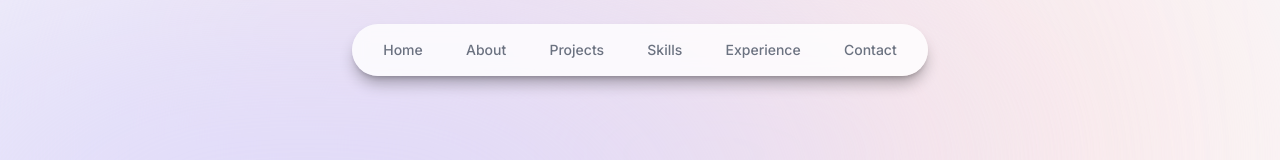
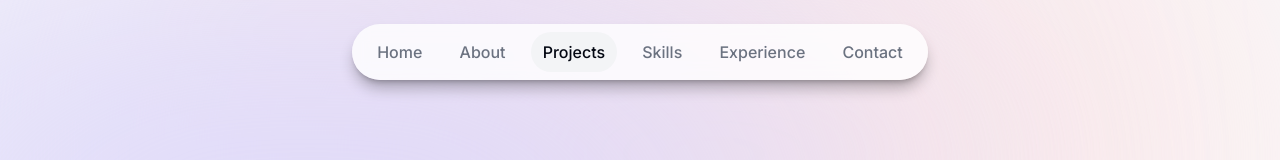
Before and after one commit to fchoi1/portfolio_v2, a Next.js app: page / in a window 1280 px wide. Shown: the top 160 px of the page. Built offline with nearby package versions, Linux system fonts and the light colour scheme.

Commit message:
added headers

```diff
--- a/app/layout.tsx
+++ b/app/layout.tsx
@@ -2,6 +2,7 @@ import type { Metadata } from "next";
 import { Inter, Oxygen, Roboto } from "next/font/google";
 
 import Header from "@/components/header";
+import ActiveSectionProvider from "@/context/active-section";
 import "./globals.css";
 
 const inter = Inter({ subsets: ["latin"] });
@@ -23,10 +24,10 @@ export default function RootLayout({ children }: Readonly<{ children: React.Reac
         {/* dark:bg-[#676394]" */}
         <div className="bg-[#fbe2e3] absolute top-[-6rem] -z-10 right-[1rem] h-[31.25rem] w-[31.25rem] rounded-full blur-[10rem] sm:w-[68.75rem] dark:bg-[#946263]"></div>
         <div className="bg-[#dbd7fb] absolute top-[-1rem] -z-10 left-[-35rem] h-[31.25rem] w-[50rem] rounded-full blur-[10rem] sm:w-[68.75rem] md:left-[-33rem] lg:left-[-28rem] xl:left-[-15rem] 2xl:left-[-5rem] dark:bg-[#676394]"></div>
-
-        <Header />
-
-        {children}
+        <ActiveSectionProvider>
+          <Header />
+          {children}
+        </ActiveSectionProvider>
       </body>
     </html>
   );
--- a/components/about.tsx
+++ b/components/about.tsx
@@ -2,7 +2,7 @@ import Section from "./section";
 
 export default function About() {
   return (
-    <Section addBottom title="About me" id="about">
+    <Section title="About me" id="About">
       <div className="leading-8">
         <p className="mb-3 text-sm sm:text-base">
           After graduating with a Bachelor of Applied Science in{" "}
--- a/components/header.tsx
+++ b/components/header.tsx
@@ -1,42 +1,60 @@
 "use client";
 
+import { useActiveSectionContext } from "@/context/active-section";
 import { links } from "@/lib/data";
-import { motion } from "framer-motion";
+import clsx from "clsx";
+import { AnimatePresence, motion } from "framer-motion";
 import Link from "next/link";
-import { useState } from "react";
 
 export default function Header() {
-  const [activeSection, setActiveSection] = useState("Home");
-
+  const { activeSection, setActiveSection } = useActiveSectionContext();
   return (
     <header className="z-[999] relative">
       <motion.div
-        className="fixed left-1/2 flex justify-center items-center w-full -translate-x-1/2
+        className="fixed left-1/2 flex justify-center items-center w-full -translate-x-1/2 h-16
           rounded-none border-white border-opacity-40
         bg-white bg-opacity-80 shadow-lg shadow-black/[0.3] backdrop-blur-[0.5rem]
-          sm:top-6 sm:rounded-full sm:w-[36rem] sm:text-sm"
+          sm:top-6 sm:rounded-full sm:w-[36rem] sm:text-sm sm:h-14"
         initial={{ y: -100, x: "-50%", opacity: 0 }}
         animate={{ y: 0, x: "-50%", opacity: 1 }}
+      ></motion.div>
+
+      <nav className="fixed top-[0.3rem] left-1/2 -translate-x-1/2 w-full sm:h-[initial] sm:top-6 sm:w-[36rem] sm:px-3 sm:py-2">
+        <ul
+          className="text-[0.8em] flex flex-row gap-x-3 flex-wrap justify-center items-center center w-full font-medium text-gray-500
+            sm:justify-evenly sm:gap-3 sm:w-[inital] sm:flex-nowrap sm:text-base "
         >
-        <nav className="flex flex-wrap justify-around w-full sm:px-3 sm:py-1">
-          <ul className="flex flex-row flex-wrap justify-evenly center w-full gap-3 font-medium text-gray-500 sm:w-[inital] ">
           {links.map((link, index) => (
             <motion.li
+              className="relative h-3/4 flex items-center justify-center"
               key={index}
               initial={{ y: -100, opacity: 0 }}
               animate={{ y: 0, opacity: 1 }}
             >
               <Link
-                  className="flex w-full items-center justify-center p-3 hover:text-gray-950 transition"
                 href={link.hash}
+                className={clsx(
+                  "flex w-full items-center justify-center px-2 py-1 sm:px-3 sm:py-2 hover:text-gray-950 transition",
+                  { "text-gray-950": activeSection === link.name }
+                )}
+                onClick={() => setActiveSection(link.name)}
               >
                 {link.name}
+
+                <AnimatePresence>
+                  {link.name === activeSection && (
+                    <motion.span
+                      className="rounded-full bg-gray-100 absolute inset-0 -z-10"
+                      layoutId="activeSection"
+                      transition={{ type: "spring", stiffness: 380, damping: 30 }}
+                    ></motion.span>
+                  )}
+                </AnimatePresence>
               </Link>
             </motion.li>
           ))}
         </ul>
       </nav>
-      </motion.div>
     </header>
   );
 }
--- a/components/intro.tsx
+++ b/components/intro.tsx
@@ -1,14 +1,26 @@
 "use client";
 
+import { useActiveSectionContext } from "@/context/active-section";
 import avatarImg from "@/public/images/avatar/fabio-choi.png";
 import { motion } from "framer-motion";
 import Image from "next/image";
 import Link from "next/link";
+import { useEffect } from "react";
 import { BsArrowRightCircle, BsBoxArrowInUpRight, BsGithub, BsLinkedin } from "react-icons/bs";
+import { useInView } from "react-intersection-observer";
 
 export default function Intro() {
+  const { ref, inView } = useInView({ threshold: 0.75 });
+  const { setActiveSection } = useActiveSectionContext();
+  useEffect(() => {
+    if (inView) {
+      setActiveSection("Home");
+    }
+  }, [inView, setActiveSection]);
+
   return (
     <section
+      ref={ref}
       id="home"
       className="px-2 mt-10 mb-28 max-w-[20rem] text-center scroll-mt-60
       sm:px-10 sm:mb-0 sm:max-w-[30rem] md:max-w-[40rem] lg:max-w-[50rem] box-content"
--- a/components/project.tsx
+++ b/components/project.tsx
@@ -51,7 +51,7 @@ export default function Project({ title, description, tags, link, imageDir, imag
         >
           <h3 className="text-xl gap-4 font-semibold flex justify-center items-center md:text-2xl sm:justify-normal sm:items-start">
             <span>{title}</span>
-            {link ? (
+            {!!link ?? (
               <a
                 className="outline-none transition hover:scale-110 focus:scale-110 border border-black/35 rounded-full p-1"
                 href={link}
@@ -59,7 +59,7 @@ export default function Project({ title, description, tags, link, imageDir, imag
               >
                 <BsGithub />
               </a>
-            ) : null}
+            )}
           </h3>
           <p className="mt-2 leading-relaxed text-gray-700 h-full text-xs lg:text-base">
             {description}
--- a/components/projects.tsx
+++ b/components/projects.tsx
@@ -6,7 +6,7 @@ import Section from "./section";
 
 export default function projects() {
   return (
-    <Section addBottom title="My projects" id="projects">
+    <Section title="My projects" id="Projects">
       <div>
         {projectsData.map((project, index) => (
           <React.Fragment key={index}>
--- a/components/section.tsx
+++ b/components/section.tsx
@@ -1,22 +1,32 @@
 "use client";
 
+import { useActiveSectionContext } from "@/context/active-section";
+import { links } from "@/lib/data";
 import { motion } from "framer-motion";
-import React from "react";
+import React, { useEffect } from "react";
+import { useInView } from "react-intersection-observer";
 
 type SectionProps = {
   children: React.ReactNode;
-  addBottom?: boolean;
-  title?: string;
-  id?: string;
+  title: string;
+  id: (typeof links)[number]["name"];
 };
 
-export default function Section({ children, id, addBottom, title }: SectionProps) {
+export default function Section({ children, id, title }: SectionProps) {
+  const { ref, inView } = useInView({ threshold: 0.75 });
+  const { setActiveSection } = useActiveSectionContext();
+  useEffect(() => {
+    if (inView) {
+      setActiveSection(id);
+    }
+  }, [inView, setActiveSection]);
+
   return (
     <motion.section
       id={id}
-      className={`px-2 mt-10 mb-28 max-w-[20rem] text-center scroll-mt-28
-      ${addBottom ? "sm:mb-40" : "sm:mb-0"}
-      sm:px-10 sm:max-w-[30rem] md:max-w-[40rem] lg:max-w-[50rem] box-content`}
+      ref={ref}
+      className="px-2 mt-10 mb-28 max-w-[20rem] text-center scroll-mt-28
+        sm:mb-40 sm:px-10 sm:max-w-[30rem] md:max-w-[40rem] lg:max-w-[50rem] box-content"
       initial={{ opacity: 0, y: 100 }}
       animate={{ opacity: 1, y: 0 }}
       transition={{ delay: 0.175 }}
--- /dev/null
+++ b/context/active-section.tsx
@@ -0,0 +1,30 @@
+"use client";
+
+import { links } from "@/lib/data";
+import React, { createContext, useContext, useState } from "react";
+
+type SectionName = (typeof links)[number]["name"];
+type ActiveSectionProviderProps = {
+  children: React.ReactNode;
+};
+
+type ActiveSectionContextType = {
+  activeSection: SectionName;
+  setActiveSection: React.Dispatch<React.SetStateAction<SectionName>>;
+};
+
+export const activeSectionContext = createContext<ActiveSectionContextType | null>(null);
+const { Provider } = activeSectionContext;
+
+export default function ActiveSectionProvider({ children }: ActiveSectionProviderProps) {
+  const [activeSection, setActiveSection] = useState<SectionName>("Home");
+  return <Provider value={{ activeSection, setActiveSection }}>{children}</Provider>;
+}
+
+export const useActiveSectionContext = () => {
+  const context = useContext(activeSectionContext);
+  if (context === null) {
+    throw new Error("useActiveSectionContext must be within ActiveSectionProvider");
+  }
+  return context;
+};
--- a/package.json
+++ b/package.json
@@ -16,7 +16,8 @@
     "prettier": "^3.2.5",
     "react": "^18",
     "react-dom": "^18",
-    "react-icons": "^5.1.0"
+    "react-icons": "^5.1.0",
+    "react-intersection-observer": "^9.8.2"
   },
   "devDependencies": {
     "@types/node": "^20",
```
Also changed, not shown: 1 other file (tests, documents, lock files or other folders). Lines whose indentation alone changed are shown as unchanged.
